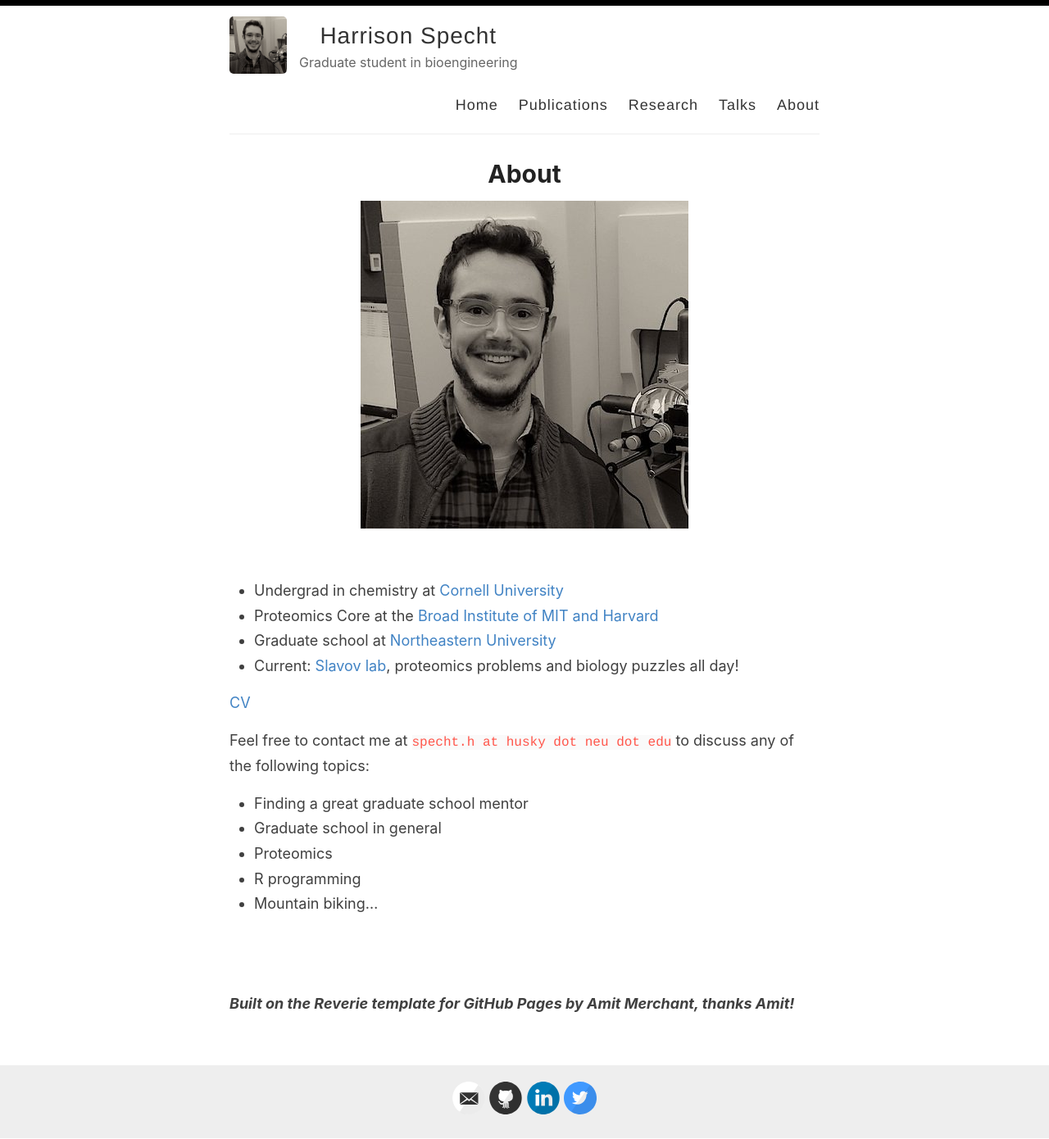
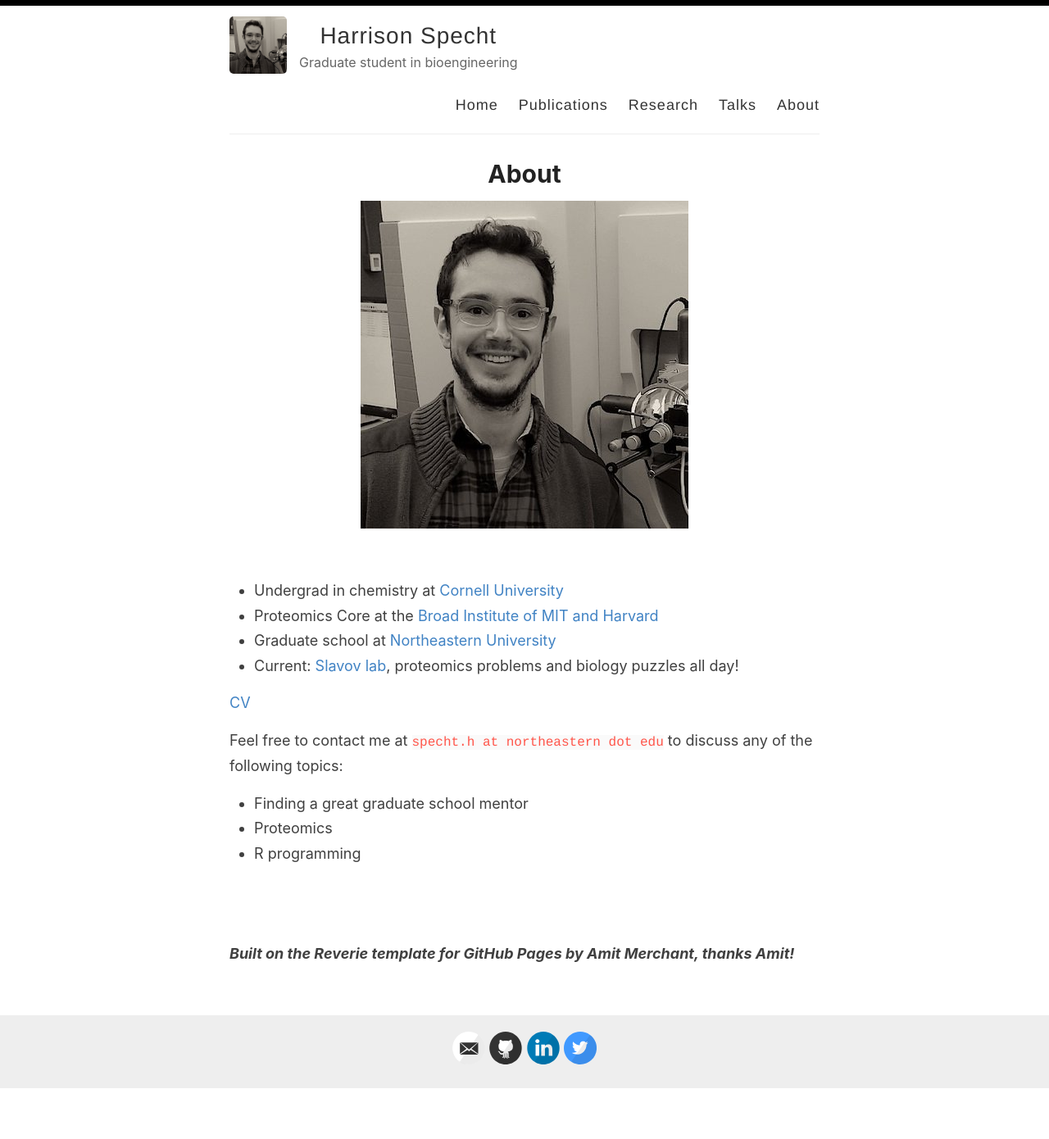
Before and after one commit to hspekt/site, a Jekyll site: the page built from _pages/about.md, in a window 1280 px wide. Shown: the whole page at 82% size. Built offline with Jekyll 4.4.1, drawn with Linux system fonts in a browser that asks for light colours; after the commit the page ends 1329 px from its top, so only the background shows below that.

Commit message:
Update about.md

```diff
--- a/_pages/about.md
+++ b/_pages/about.md
@@ -15,13 +15,11 @@ permalink: /about/
 
 <a href="{{ site.baseurl }}/images/cv/hs-cv.pdf" target="_blank" rel="noopener noreferrer">CV</a>
 
-Feel free to contact me at `specht.h at husky dot neu dot edu` to discuss any of the following topics:
+Feel free to contact me at `specht.h at northeastern dot edu` to discuss any of the following topics:
 
   - Finding a great graduate school mentor
-  - Graduate school in general
   - Proteomics
   - R programming
-  - Mountain biking...
 
 <br/><br/>
 
```
